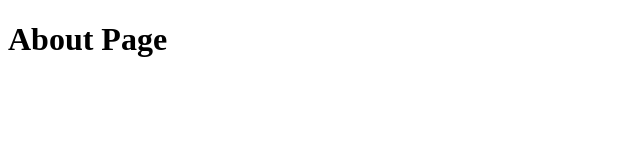
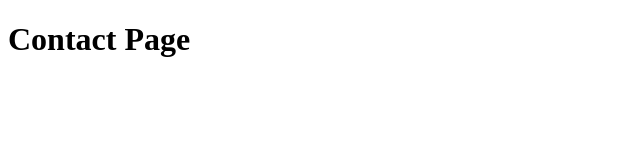
Before and after one commit to SajjadRanasariya/SixPages.com, a plain HTML site: page contact.html in a window 1280 px wide. Shown: the whole page, without its empty margins (0-640 px from the left). Drawn offline with Linux system fonts and the light colour scheme.

Commit message:
contact page commited by contact branch

```diff
--- a/contact.html
+++ b/contact.html
@@ -7,6 +7,6 @@
      <title>Contact Us</title>
 </head>
 <body>
-     <h1>About Page</h1>
+     <h1>Contact Page</h1>
 </body>
 </html>
```
